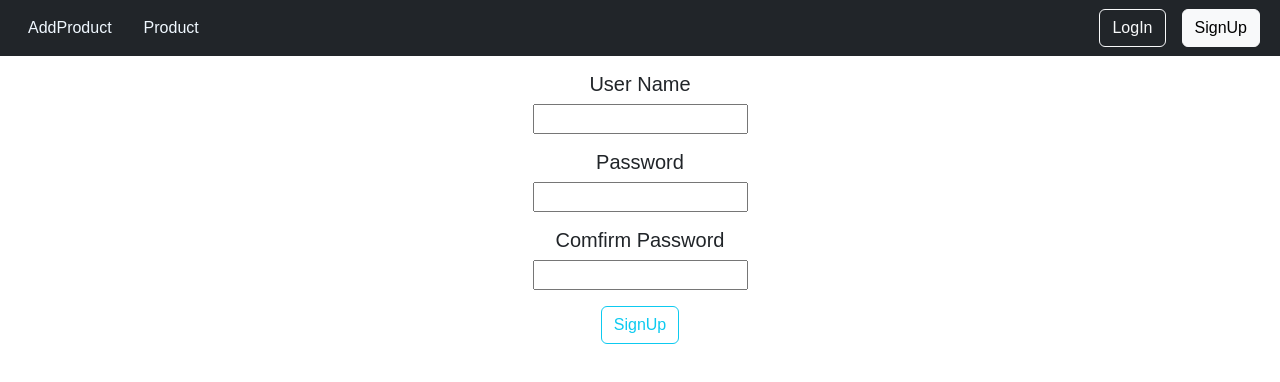
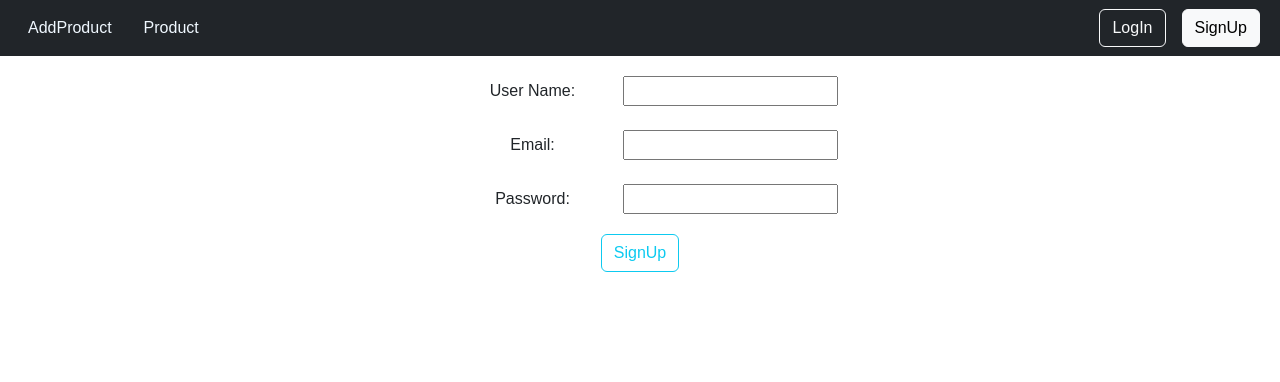
Before and after one commit to ankushguptamay/first-react.js, a React (Create React App) app: page /signup in a window 1280 px wide. Shown: the top 382 px of the page. Built offline with nearby package versions, Linux system fonts and the light colour scheme.

Commit message:
some change in auth

```diff
--- a/src/App.js
+++ b/src/App.js
@@ -1,10 +1,10 @@
 
 import './App.css';
-import AddProduct from './components/AddProduct/AddProduct';
+import AddProduct from './components/Product/AddProduct';
 import Navbar from './components/Navbar/Navbar';
 import Product from './components/Product/Product';
-import SignUp from './components/SignUp/SignUp';
-import LogIn from './components/LogIn/LogIn';
+import SignUp from './components/Auth/SignUp';
+import LogIn from './components/Auth/LogIn';
 import {
   BrowserRouter as Router,
   Routes,
--- /dev/null
+++ b/src/components/Auth/LogIn.js
@@ -0,0 +1,21 @@
+import React from 'react'
+
+export default function LogIn (props){
+    return(
+        <div className='container'>
+            <div className='m-3 text-center'>
+                <form>
+                    <div className="mb-3">
+                        <label for="email" className="col-sm-2 col-form-label">Email:</label>
+                        <input type="email" id="email" />
+                    </div>
+                    <div className="mb-3">
+                        <label for="password" className="col-sm-2 col-form-label">Password:</label>
+                        <input type="password" id="password"/>
+                    </div>
+                    <button className="btn btn-outline-info" type="submit">LogIn</button>
+                </form>
+            </div>
+        </div>
+    );
+}
--- /dev/null
+++ b/src/components/Auth/SignUp.js
@@ -0,0 +1,25 @@
+import React from 'react'
+
+export default function SignUp (props){
+    return(
+        <div className='container'>
+            <div className='m-3 text-center'>
+                <form>
+                    <div className="mb-3">
+                        <label for="name" className="col-sm-2 col-form-label">User Name:</label>
+                        <input type="text" id='name'/>
+                    </div>
+                    <div className="mb-3">
+                        <label for="email" className="col-sm-2 col-form-label">Email:</label>
+                        <input type="email" id="email" />
+                    </div>
+                    <div className="mb-3">
+                        <label for="password" className="col-sm-2 col-form-label">Password:</label>
+                        <input type="password" id="password"/>
+                    </div>
+                    <button className="btn btn-outline-info" type="submit">SignUp</button>
+                </form>
+            </div>
+        </div>
+    );
+}
--- a/src/components/LogIn/LogIn.js
+++ /dev/null
@@ -1,21 +0,0 @@
-import React from 'react'
-
-export default function LogIn (props){
-    return(
-        <div className='container'>
-            <div className='m-3 text-center'>
-                <form>
-                    <div className="mb-3">
-                        <h5>User Name</h5>
-                        <input type="text"/>
-                    </div>
-                    <div className="mb-3">
-                        <h5>Password</h5>
-                        <input type="password"/>
-                    </div>
-                    <button className="btn btn-outline-info mx-2" type="submit">LogIn</button>
-                </form>
-            </div>
-        </div>
-    );
-}
--- a/src/components/Product/Product.js
+++ b/src/components/Product/Product.js
@@ -5,28 +5,6 @@ import PropTypes from 'prop-types';
 export default function Product(props){
     return(
         <div className='container d-flex flex-wrap'>
-            <div className="card m-3 text-center">
-                <img src="./download.jpg" className="card-img-top" alt="not available"/>
-                <div className="card-body">
-                    <h5 className="productName">{props.productName}</h5>
-                    <h5 className="price">{props.price}</h5>
-                    <p className="massage">{props.massage}</p>
-                    <button className="btn btn-outline-warning mx-2" type="submit">Delete</button>
-                    <button className="btn btn-outline-warning mx-2" type="submit">Update</button>
-                </div>
-            </div>
-
-            <div className="card m-3 text-center">
-                <img src="./download.jpg" className="card-img-top" alt="not available"/>
-                <div className="card-body">
-                    <h5 className="productName">{props.productName}</h5>
-                    <h5 className="price">{props.price}</h5>
-                    <p className="massage">{props.massage}</p>
-                    <button className="btn btn-outline-warning mx-2" type="submit">Delete</button>
-                    <button className="btn btn-outline-warning mx-2" type="submit">Update</button>
-                </div>
-            </div>
-
             <div className="card m-3 text-center">
                 <img src="./download.jpg" className="card-img-top" alt="not available"/>
                 <div className="card-body">
--- a/src/components/SignUp/SignUp.js
+++ /dev/null
@@ -1,25 +0,0 @@
-import React from 'react'
-
-export default function SignUp (props){
-    return(
-        <div className='container'>
-            <div className='m-3 text-center'>
-                <form>
-                    <div className="mb-3">
-                        <h5>User Name</h5>
-                        <input type="text"/>
-                    </div>
-                    <div className="mb-3">
-                        <h5>Password</h5>
-                        <input type="password"/>
-                    </div>
-                    <div className="mb-3">
-                        <h5>Comfirm Password</h5>
-                        <input type="password"/>
-                    </div>
-                    <button className="btn btn-outline-info mx-2" type="submit">SignUp</button>
-                </form>
-            </div>
-        </div>
-    );
-}
```
Also changed, not shown: src/components/AddProduct/addproduct.css (deleted), src/components/Product/AddProduct.js (renamed from src/components/AddProduct/AddProduct.js).
